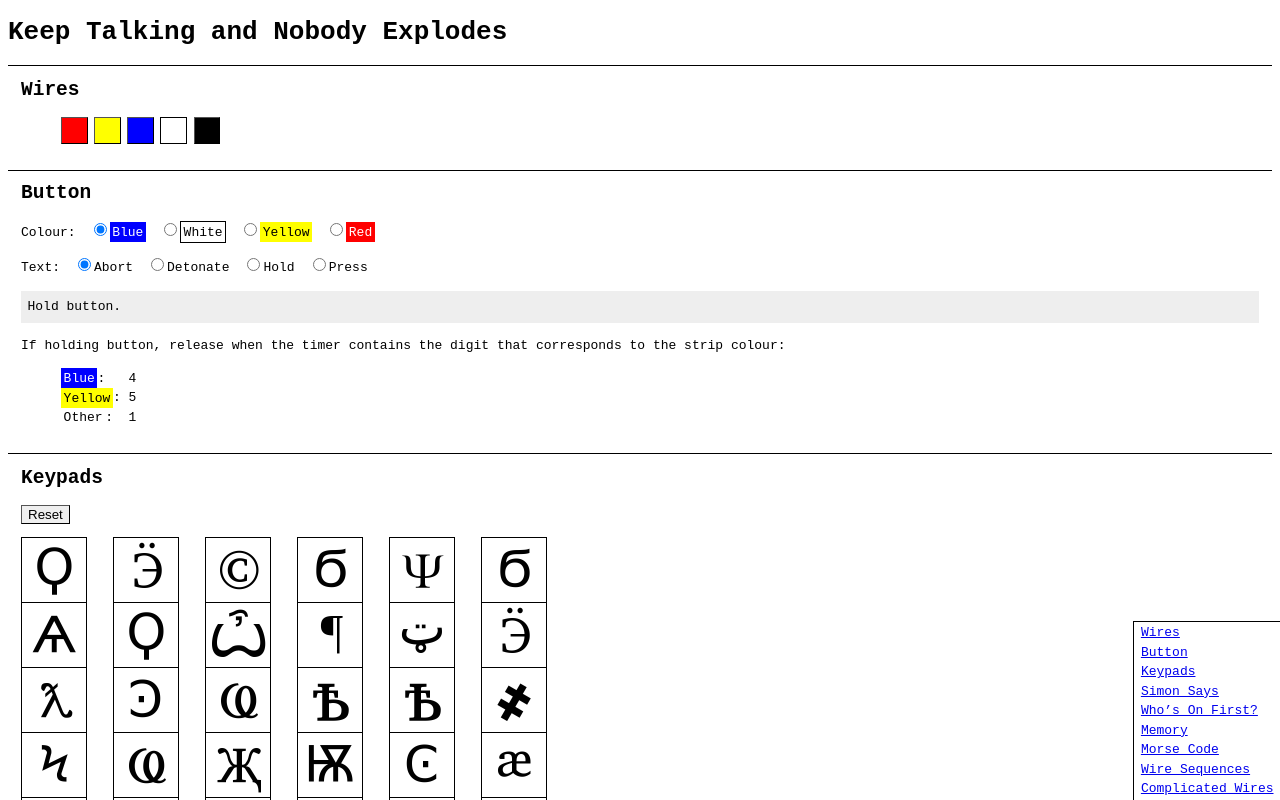
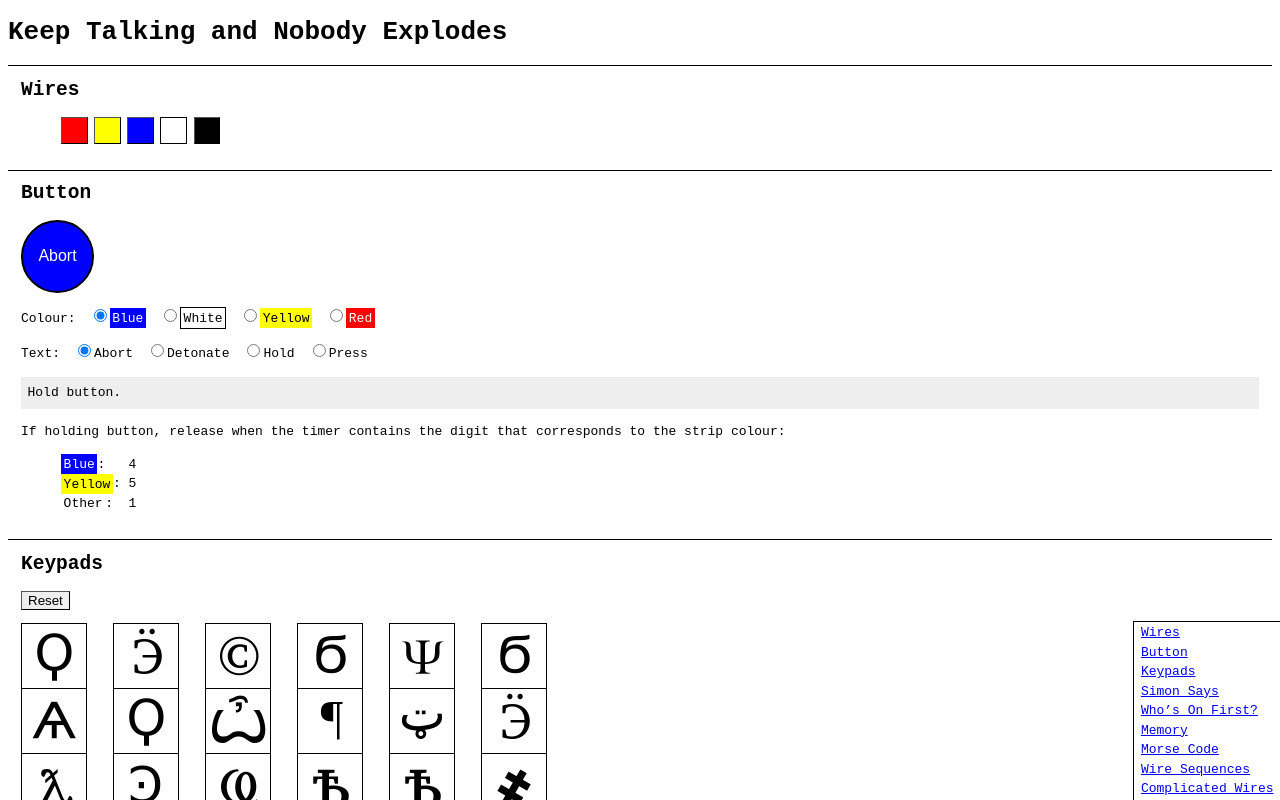
Before and after one commit to dsinn/ktane-helper, a React (Create React App) app: page / in a window 1280 px wide. Shown: the top 800 px of the page. Built offline with nearby package versions, Linux system fonts and the light colour scheme.

Commit message:
Add a big button for fun

```diff
--- a/src/components/ButtonModule.js
+++ b/src/components/ButtonModule.js
@@ -52,6 +52,12 @@
   mainRender() {
     return (
       <>
+        <div className="bigButton" style={{backgroundColor: this.state.colour}}>
+          <span style={{color: [this.colourWhite, this.colourYellow].includes(this.state.colour) ? "black" : "white"}}>
+            {this.state.text}
+          </span>
+        </div>
+
         <div>
           Colour:
           {
--- a/src/css/ButtonModule.css
+++ b/src/css/ButtonModule.css
@@ -11,3 +11,20 @@
 #sectionButton label {
     margin-left: 1em;
 }
+
+.bigButton {
+    border: 2px solid black;
+    border-radius: 50%;
+    height: 69px;
+    position: relative;
+    text-align: center;
+    width: 69px;
+}
+.bigButton span {
+    font-family: 'Arial', 'sans-serif';
+    font-size: 16px;
+    left: 50%;
+    position: absolute;
+    transform: translate(-50%, -50%);
+    top: 50%;
+}
```
